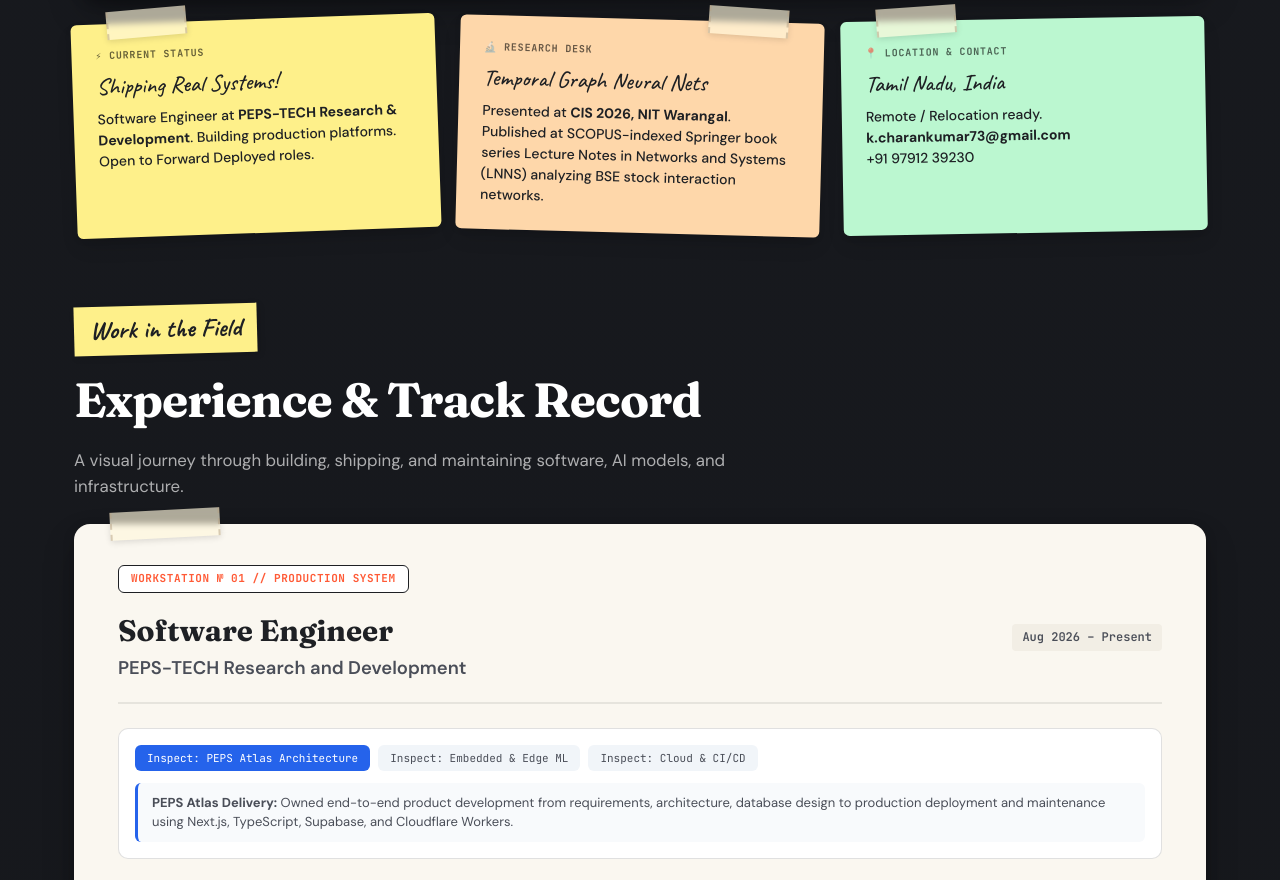
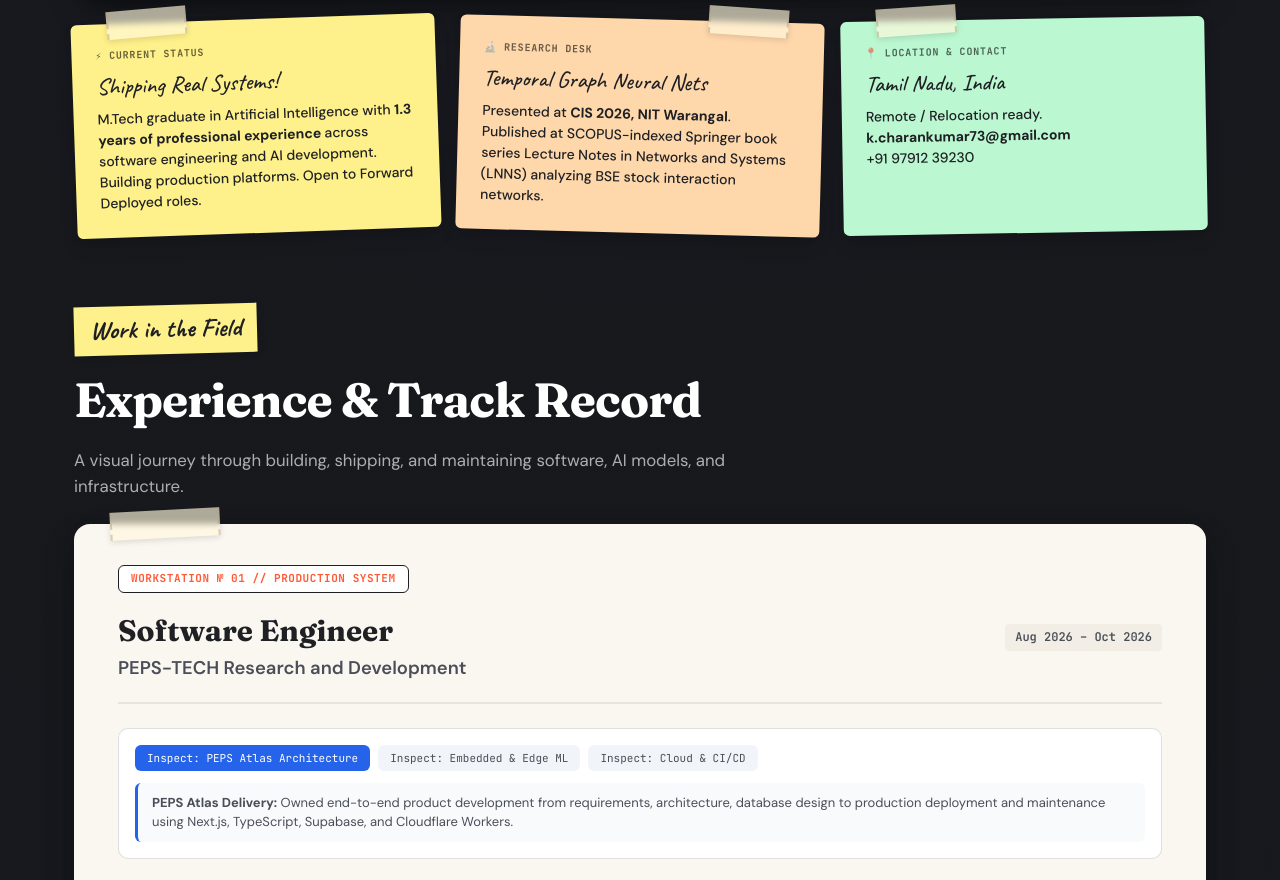
Before and after one commit to Charancode1/portfolio, a website: page index.html in a window 1280 px wide. Shown: the part 1159-2039 px from the top of the page. Drawn offline with Linux system fonts and the light colour scheme.

Commit message:
Modify experience description and dates
Updated professional experience details in index.html.

```diff
--- a/index.html
+++ b/index.html
@@ -161,7 +161,7 @@
             <span class="sticky-tag-sm">⚡ CURRENT STATUS</span>
             <div class="hand-note" style="font-size:1.45rem; margin-bottom:8px;">Shipping Real Systems!</div>
             <p class="sticky-body-text">
-              Software Engineer at <strong>PEPS-TECH Research &amp; Development</strong>. Building production
+              M.Tech graduate in Artificial Intelligence with <strong> 1.3 years of professional experience </strong> across software engineering and AI development. Building production
               platforms. Open to Forward Deployed roles.
             </p>
           </div>
@@ -219,7 +219,7 @@
                 <h3 class="folder-role-title">Software Engineer</h3>
                 <div class="folder-org-name">PEPS-TECH Research and Development</div>
               </div>
-              <time class="folder-dates">Aug 2026 – Present</time>
+              <time class="folder-dates">Aug 2026 – Oct 2026</time>
             </header>
 
             <!-- Interactive Architecture Tabs for PEPS Atlas -->
```
